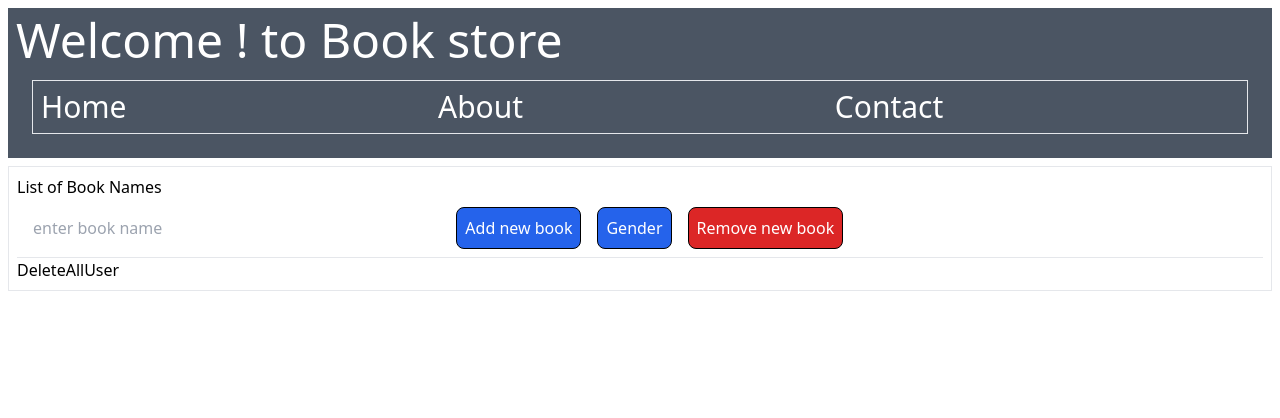
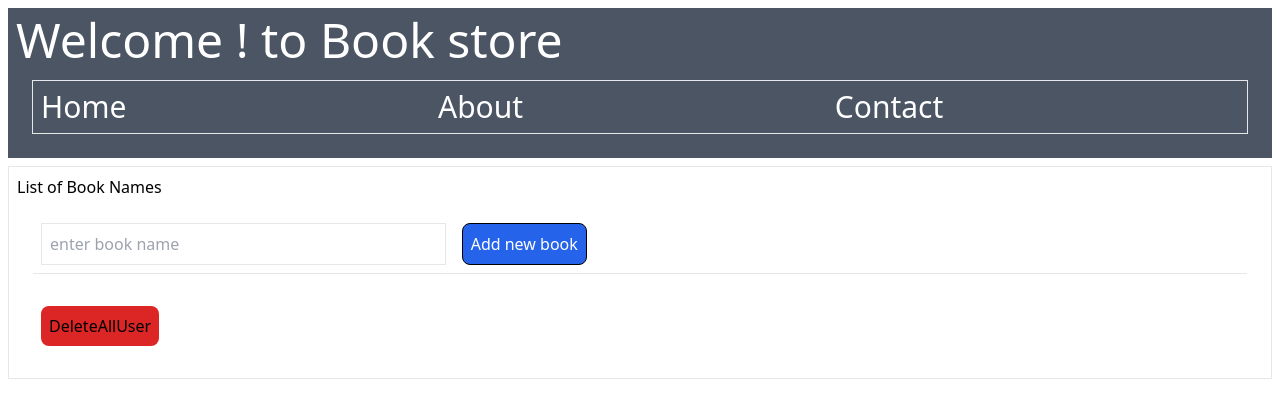
Before and after one commit to bhagyashreeghude/Redux-Toolkit, a React (Vite) app: page / in a window 1280 px wide. Shown: the top 418 px of the page. Built offline with nearby package versions, Linux system fonts and the light colour scheme; what chance would draw is missing.

Commit message:
deleting single user

```diff
--- a/src/component/DeleteAllUser.jsx
+++ b/src/component/DeleteAllUser.jsx
@@ -1,8 +1,16 @@
+import { useDispatch } from "react-redux";
+import { deleteUser } from "./store/userSlice";
 
 const DeleteAllUser = () => {
+  const dispatch = useDispatch()
+  const popAllUser =()=>{
+    dispatch(deleteUser)
+  }
   return (
-    <div>DeleteAllUser</div>
-  )
-}
+    <div>
+      <button className="bg-red-600 hover:bg-red-400 border-black p-2 m-2 rounded-lg" onClick={()=>{popAllUser()}}>DeleteAllUser</button>
+    </div>
+  );
+};
 
-export default DeleteAllUser
+export default DeleteAllUser;
--- /dev/null
+++ b/src/component/DisplayUsers.jsx
@@ -0,0 +1,32 @@
+import { useDispatch, useSelector } from "react-redux";
+import { MdDelete } from "react-icons/md";
+import { removeUser } from "./store/userSlice";
+
+const DisplayUsers = () => {
+  const dispatch = useDispatch()
+
+  const data = useSelector((state) => {
+    return state.users;
+  });
+  console.log(data);
+
+  const deleteUser =(id)=>{
+    dispatch(removeUser(id))
+  }
+
+  return (
+    <ul>
+      {data.map((user, id) => (
+        <li key={id}>
+          {user}
+          <button className="pl-10 "onClick={()=>{deleteUser(id)}}>
+
+            <MdDelete className="h-8" size={20} ></MdDelete>
+          </button>
+        </li>
+      ))}
+    </ul>
+  );
+};
+
+export default DisplayUsers;
--- a/src/component/UserDeatails.jsx
+++ b/src/component/UserDeatails.jsx
@@ -1,28 +1,26 @@
-import { fakeUserData, fakeUserDataGender } from "../api/api";
+import { fakeUserData } from "../api/api";
 import DeleteAllUser from "./DeleteAllUser";
 import { useDispatch } from "react-redux";
 import { addUser } from "./store/userSlice";
+import DisplayUsers from "./DisplayUsers";
 
 const UserDeatails = () => {
-
-  const dispatch = useDispatch()
+  const dispatch = useDispatch();
 
   const addNewUser = (name) => {
-    console.log(name)
-    dispatch(addUser(name))
-  };
-
-  const displayGeneder = (gender) => {
-    console.log(gender)
-    dispatch(addUser(gender))
+    console.log(name);
+    dispatch(addUser(name));
   };
 
   return (
-    <div className="m-2 p-2 border h-auto">
+    <div className="m-2 p-2 border ">
       <h2>List of Book Names</h2>
-      <div></div>
-      <ul>
-        <input className="w-1/3  m-2 p-2" placeholder="enter book name"></input>
+
+      <ul className="p-2 m-2 underline-offset-4">
+        <input
+          className="w-1/3  m-2 p-2 border"
+          placeholder="enter book name"
+        ></input>
         <button
           className="bg-blue-600 hover:bg-blue-400 m-2 p-2 border border-black rounded-lg text-white"
           onClick={() => addNewUser(fakeUserData())}
@@ -30,18 +28,10 @@ const UserDeatails = () => {
           Add new book
         </button>
 
-        <button
-          className="bg-blue-600 hover:bg-blue-400 m-2 p-2 border border-black rounded-lg text-white"
-          onClick={() => displayGeneder(fakeUserDataGender())}
-        >
-          Gender
-        </button>
-        {}
+        <DisplayUsers />
 
-        <button className="bg-red-600 hover:bg-red-400 m-2 p-2 border border-black rounded-lg text-white">
-          Remove new book
-        </button>
         <hr></hr>
+        <br></br>
         <DeleteAllUser />
       </ul>
     </div>
--- a/src/component/store/userSlice.jsx
+++ b/src/component/store/userSlice.jsx
@@ -15,15 +15,18 @@ const userSlice = createSlice({
 
         },
         removeUser(state,action){
-            state.pop(action.payload)
+            state.splice(action.payload,1)
 
         },
-        // deleteUsers (state,action){
+        deleteUsers (state,action){
+            state.length=0(action.payload)
 
-        // }
+        }
     }
 })
 console.log(userSlice.actions)
 
 export default userSlice.reducer;
 export const {addUser} =userSlice.actions;
+export const {removeUser} =userSlice.actions;
+export const {deleteUser} =userSlice.actions;
```
